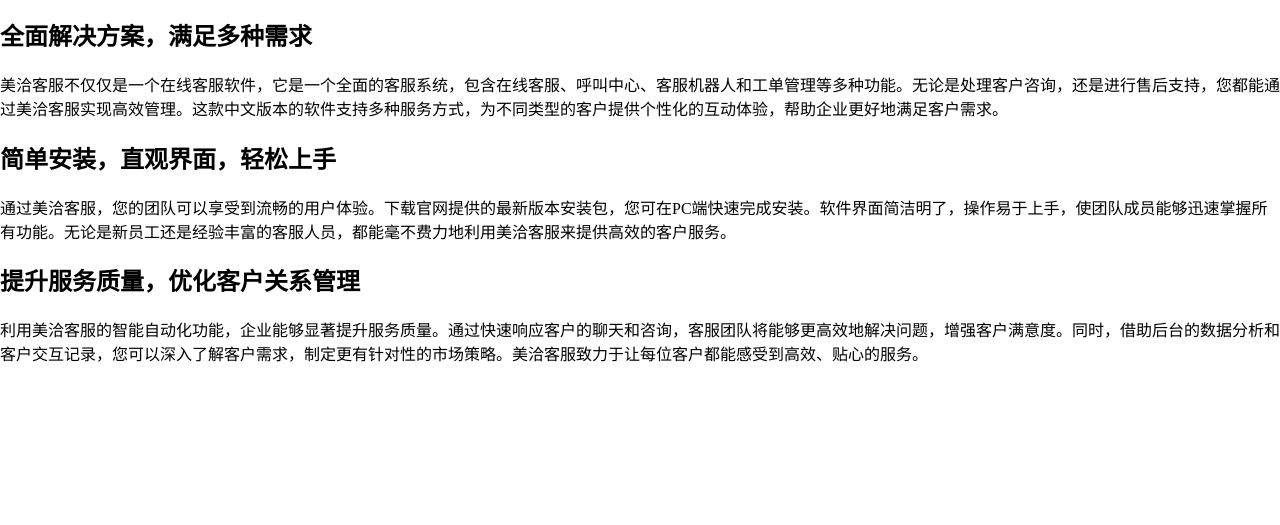
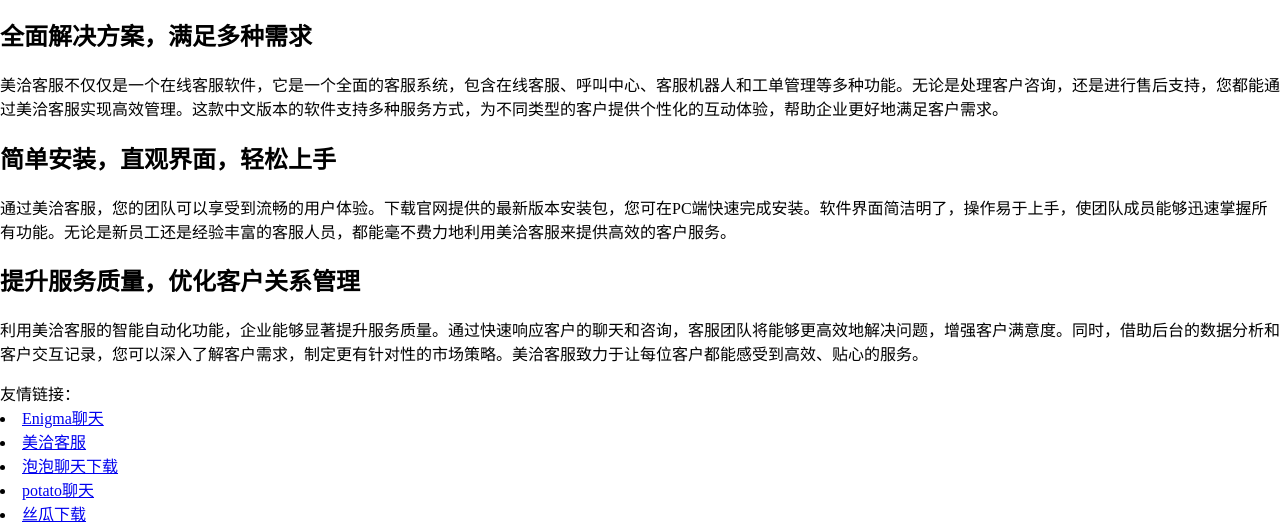
Before and after one commit to Beingfan/meiqia-seo, a website: page index.html in a window 1280 px wide. Shown: the part 308-833 px from the top of the page. Before the commit the page ends 800 px from the top, so only its background shows below. Drawn offline with Linux system fonts and the light colour scheme.

Commit message:
index.html

```diff
--- a/index.html
+++ b/index.html
@@ -57,5 +57,11 @@
     <h2>提升服务质量，优化客户关系管理</h2>
     <p>利用美洽客服的智能自动化功能，企业能够显著提升服务质量。通过快速响应客户的聊天和咨询，客服团队将能够更高效地解决问题，增强客户满意度。同时，借助后台的数据分析和客户交互记录，您可以深入了解客户需求，制定更有针对性的市场策略。美洽客服致力于让每位客户都能感受到高效、贴心的服务。</p>
 
+友情链接：
+<li><a href="https://enigma-seo.vercel.app/">Enigma聊天</a></li>
+<li><a href="https://meiqia-seo.vercel.app/">美洽客服</a></li>
+<li><a href="https://paopao-seo.vercel.app/">泡泡聊天下载</a></li>
+<li><a href="https://potato-seo.vercel.app/">potato聊天</a></li>
+<li><a href="https://sigua-seo.vercel.app/">丝瓜下载</a></li>
 </body>
 </html>
```
